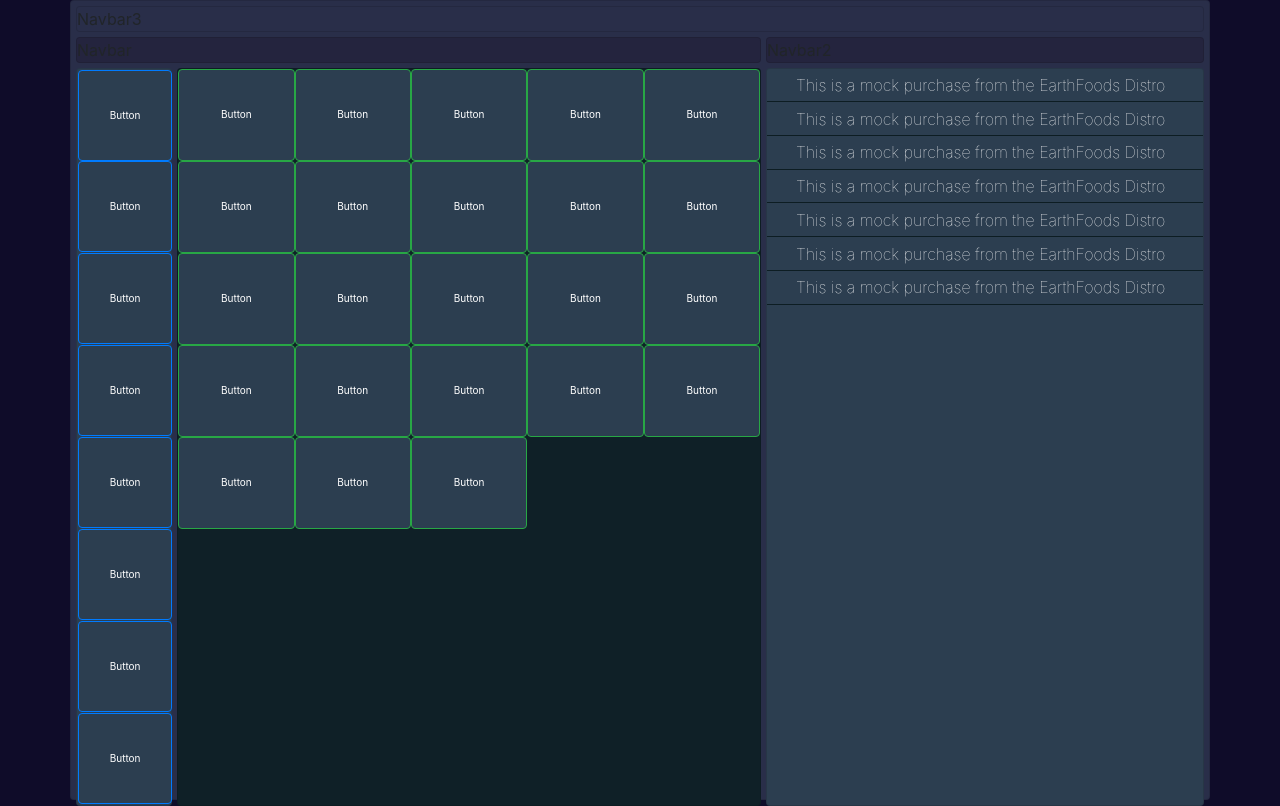
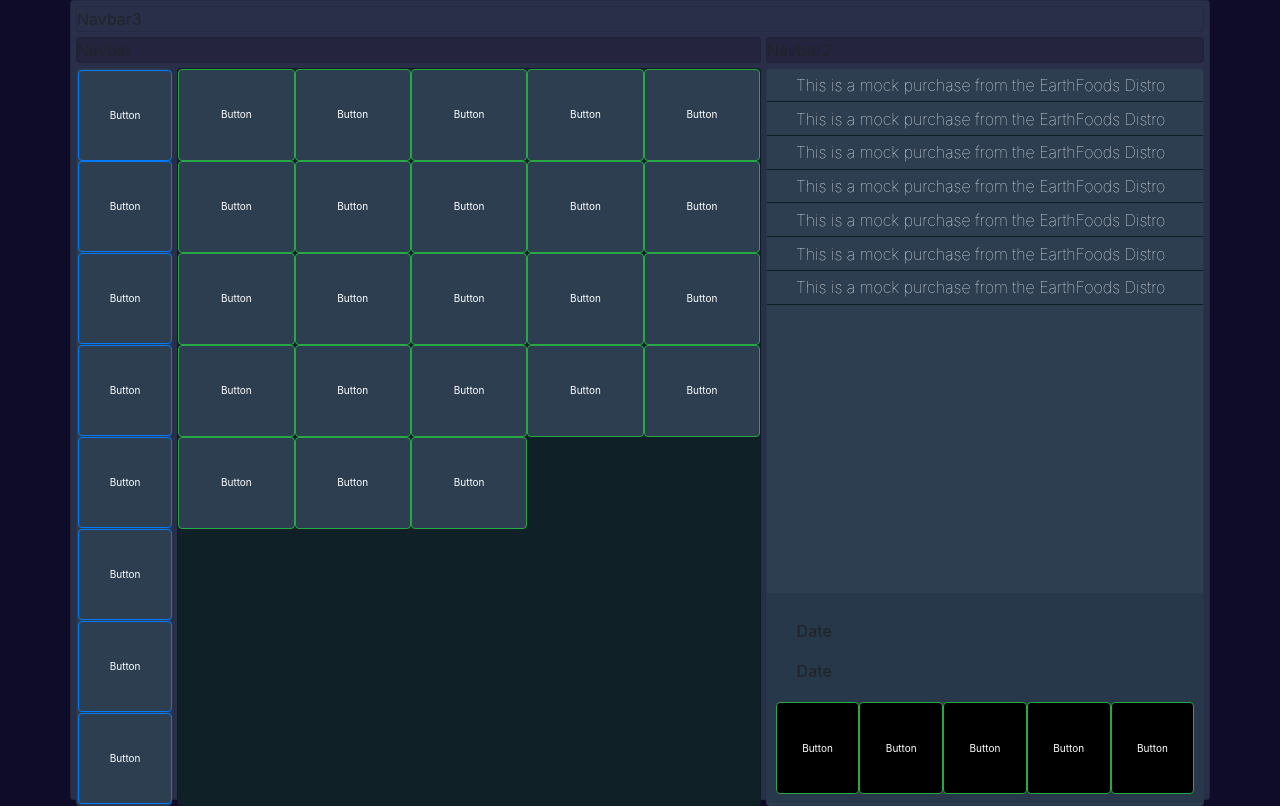
Before and after one commit to CharlesRudisel/EarthFoods-Bistro, an Angular app: page / in a window 1280 px wide. Built offline with nearby package versions, Linux system fonts and the light colour scheme.

Commit message:
stat pad

```diff
--- a/src/app/app.component.html
+++ b/src/app/app.component.html
@@ -60,7 +60,25 @@
       <p>This is a mock purchase from the EarthFoods Distro</p>
       <hr>
     </div>
+
+    <br><br><br><br> <br><br><br><br><br><br><br><br>
+
+    <div id="total">
+
+      <h6 style="margin: 5%;">Date</h6>
+      <h6 style="margin: 5%;">Date</h6>
+      <button class="btn btn-success" type="submit">Button</button>
+      <button class="btn btn-success" type="submit">Button</button>
+      <button class="btn btn-success" type="submit">Button</button>
+      <button class="btn btn-success" type="submit">Button</button>
+      <button class="btn btn-success" type="submit">Button</button>
+    </div>
+
+
   </div>
+
+
+
 
 </div>
 
--- a/src/app/app.component.scss
+++ b/src/app/app.component.scss
@@ -15,7 +15,7 @@
     background: #292e49;
 
     grid-template-columns: 0.33fr 2fr 1.5fr;
-    grid-template-rows: 0.75fr 0.6fr 6fr;
+    grid-template-rows: 0.75fr 0.5fr 6fr;
     grid-template-areas:
 
     "nav3 nav3 nav3"
@@ -56,12 +56,23 @@
 #contents2{
     background:#2c3e50;
     grid-area: contents2;
+    grid-template-rows: 1fr 1fr 1fr 1fr;
 }
 
 #contents3{
     background:lightsteelblue
 }
 
+
+#total{
+    padding: 2%;
+    background: #26384A
+    ;
+    grid-row-start: 3;
+    grid-column-end:4 ;
+
+
+}
 
 
 footer{
@@ -123,3 +134,7 @@ ul li {
     font-size: 10px;
 
    }
+
+#total .btn{
+    background:black;
+}
```
